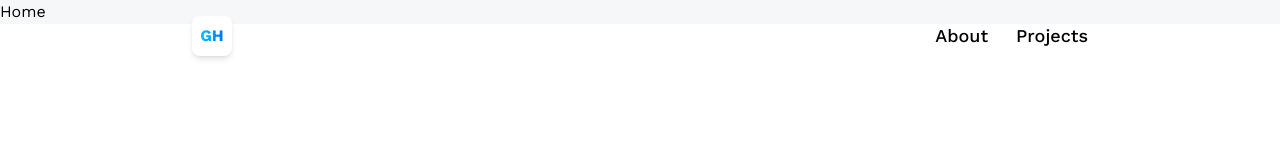
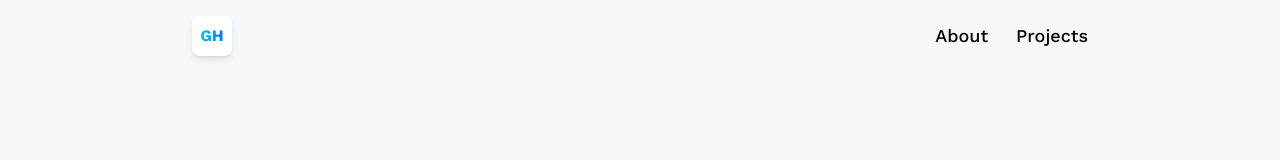
Before and after one commit to huyngse/3d_portfolio, a React (Vite) app: page / in a window 1280 px wide. Shown: the top 160 px of the page. Built offline with nearby package versions, Linux system fonts and the light colour scheme.

Commit message:
Add loader

```diff
--- a/package.json
+++ b/package.json
@@ -10,9 +10,12 @@
     "preview": "vite preview"
   },
   "dependencies": {
+    "@react-three/drei": "^9.93.0",
+    "@react-three/fiber": "^8.15.13",
     "react": "^18.2.0",
     "react-dom": "^18.2.0",
-    "react-router-dom": "^6.21.1"
+    "react-router-dom": "^6.21.1",
+    "three": "^0.160.0"
   },
   "devDependencies": {
     "@types/react": "^18.2.43",
--- /dev/null
+++ b/src/components/Loader.jsx
@@ -0,0 +1,13 @@
+import { Html } from "@react-three/drei";
+
+const Loader = () => {
+    return (
+        <Html>
+            <div className="flex justify-center items-center">
+                <div className="w-20 h-20 border-2 border-opacity-20 border-blue-500 border-t-blue-500 rounded-full animate-spin"/>
+            </div>
+        </Html>
+    )
+}
+
+export default Loader
--- a/src/pages/Home.jsx
+++ b/src/pages/Home.jsx
@@ -1,6 +1,21 @@
+import { Suspense } from 'react';
+import { Canvas } from "@react-three/fiber";
+import Loader from '../components/Loader';
 const Home = () => {
   return (
-    <div>Home</div>
+    <section className="w-full h-screen relative">
+      {/* <div className="absolute top-28 left-0 right-0 z-10 flex items-center justify-center">
+        POPUP
+      </div> */}
+      <Canvas
+        className="w-full h-screen bg-transparent"
+        camera={{ near: 0.1, far: 1000}}
+      >
+        <Suspense fallback={<Loader/>}>
+
+        </Suspense>
+      </Canvas>
+    </section>
   )
 }
 
```
Also changed, not shown: 1 other file (tests, documents, lock files or other folders).
